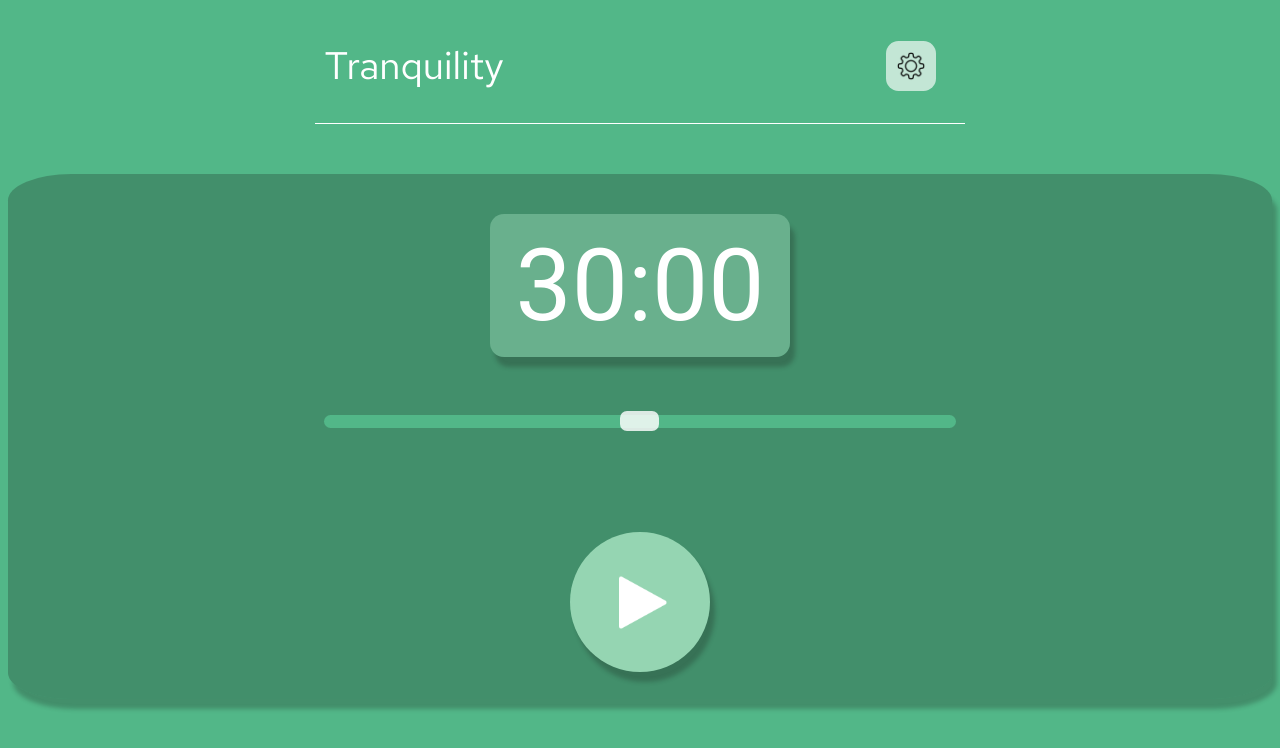
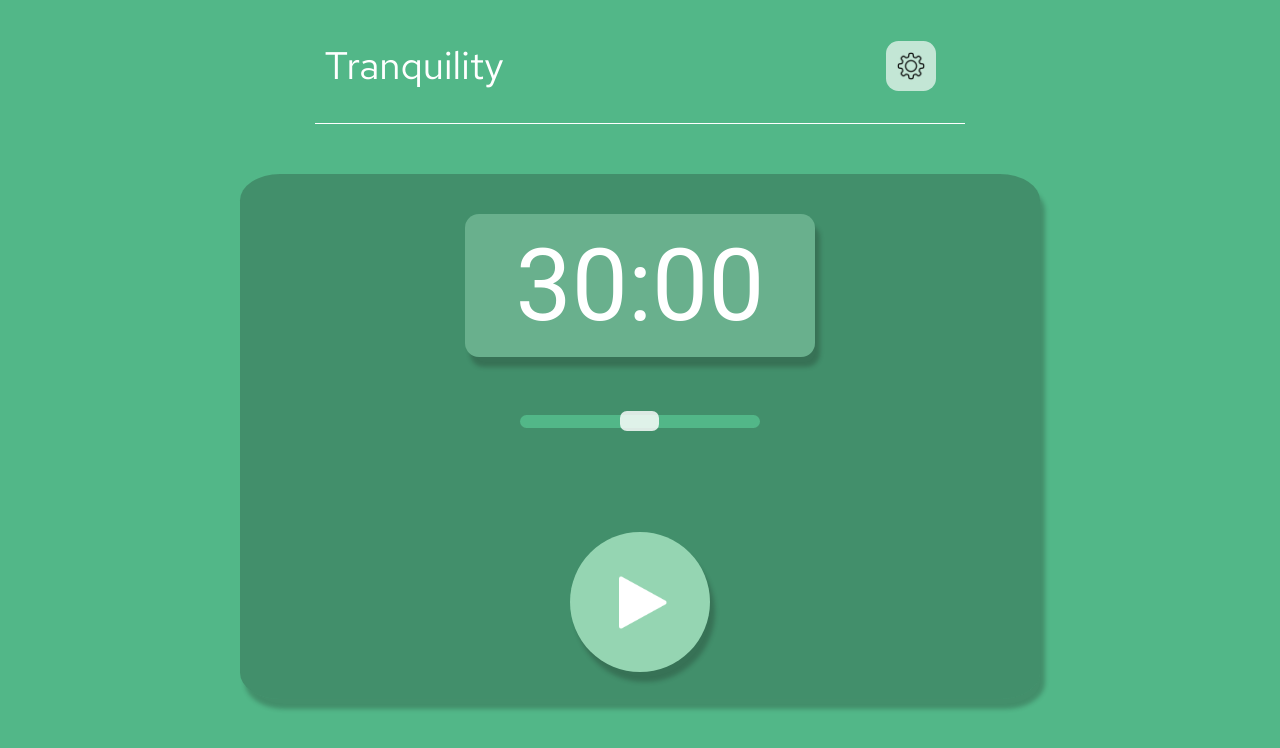
Before and after one commit to NickMagidson/meditation-app, a React (Create React App) app: page / in a window 1280 px wide. Shown: the top 748 px of the page. Built offline with nearby package versions, Linux system fonts and the light colour scheme.

Commit message:
Tablet responsiveness

```diff
--- a/src/style.css
+++ b/src/style.css
@@ -189,16 +189,33 @@ input[type=range] {
 @media screen and (min-width: 620px) {
 	.line-divider {
 		width: 400px;
-    margin: auto;
+        margin: auto;
 	}
 }
 
 /* Large Tablet & Laptops */
 @media screen and (min-width: 960px) {
+    .grey-box {
+        max-width: 800px;
+        margin-left: auto;
+        margin-right: auto;
+    }
+
+    .number-box {
+        width: 100%;
+        max-width: 350px;
+    }
+
 	.line-divider {
 		width: 530px;
 		margin: auto;
 	}
+
+    input[type=range] {
+        height: 26px;
+        -webkit-appearance: none;
+        width: 30%;
+      }
 
 }
 
```
